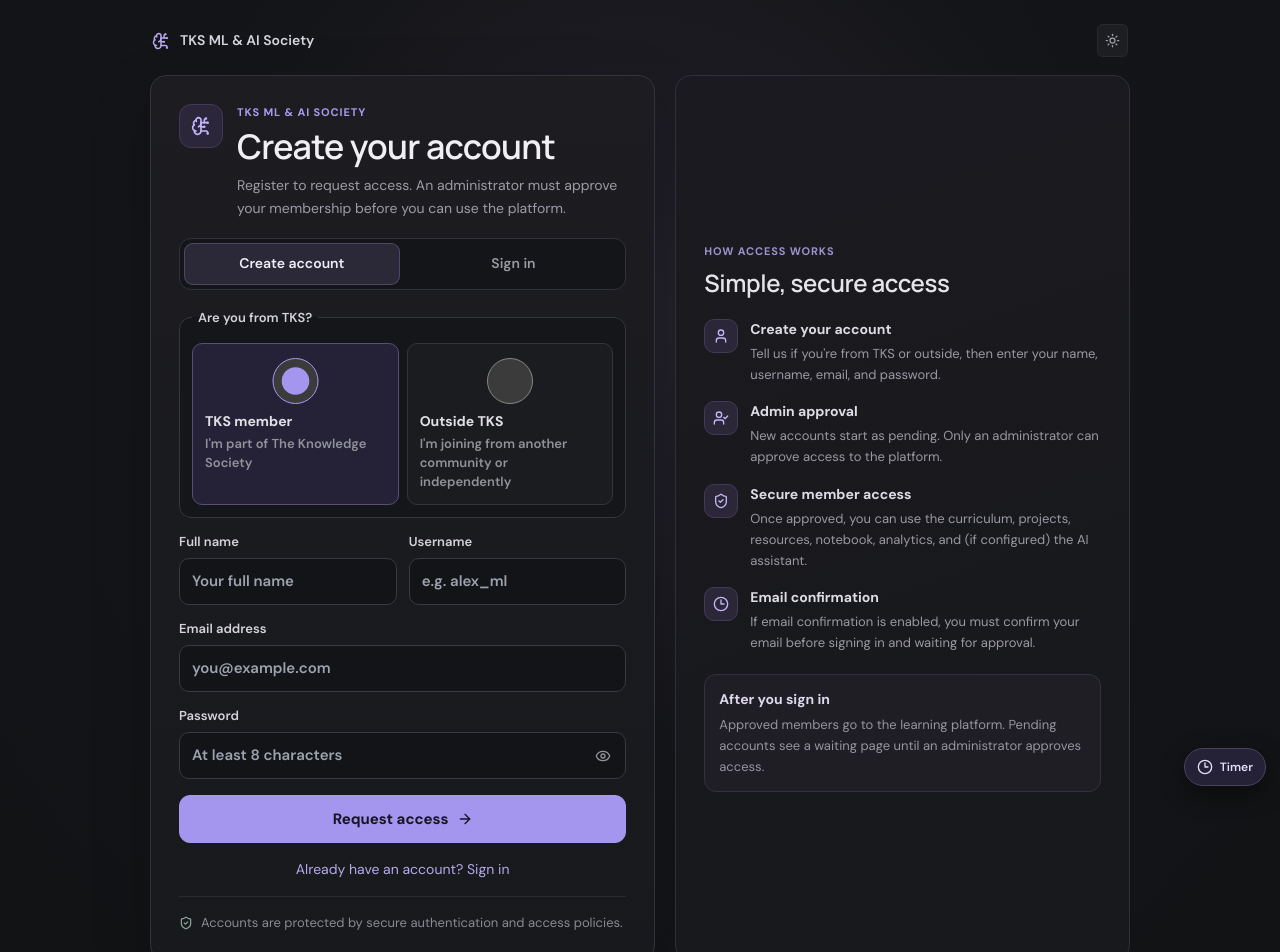
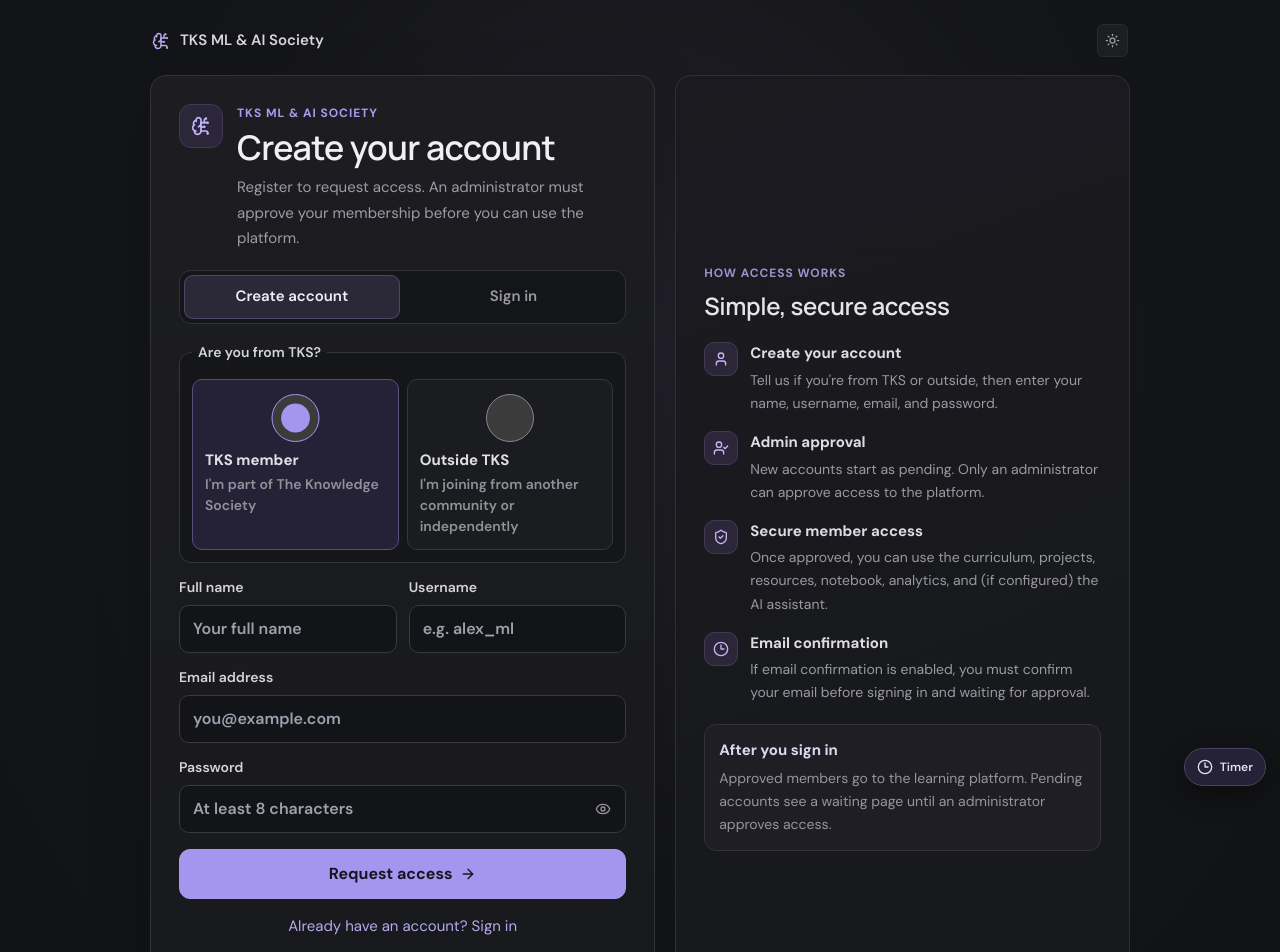
Before and after one commit to dhansikarcs-cs/tks-ml-ai-society, a Next.js app: page /login in a window 1280 px wide. Shown: the top 952 px of the page. Built offline with nearby package versions, Linux system fonts and the light colour scheme; no server answers.

Commit message:
Slightly increase login page text size

```diff
--- a/src/app/module-extra.css
+++ b/src/app/module-extra.css
@@ -520,51 +520,51 @@
 .account-page { padding: 24px 16px 40px; }
 .account-shell { width: min(980px, 100%); margin: 0 auto; }
 .account-top-row { position: static; width: 100%; display: flex; align-items: center; justify-content: space-between; margin: 0 0 18px; padding: 0 2px; }
-.account-brand-mini { font-size: 14px; color: #d7d5df; gap: 10px; }
+.account-brand-mini { font-size: 15px; color: #d7d5df; gap: 10px; }
 .account-brand-mini svg { color: #b8a8f0; }
 .account-layout { width: 100%; max-width: none; margin-top: 0; grid-template-columns: minmax(0, 1fr) minmax(320px, 0.9fr); gap: 20px; align-items: stretch; }
 .account-card { width: 100%; max-width: none; padding: 28px; border-radius: 16px; border-color: #34333d; background: linear-gradient(180deg, #1c1c21 0%, #18191d 100%); box-shadow: 0 20px 60px #00000030; }
 .account-card-head { display: flex; gap: 14px; align-items: flex-start; margin-bottom: 18px; }
 .account-mark { width: 44px; height: 44px; flex: 0 0 44px; margin-bottom: 0; border-radius: 12px; }
-.account-eyebrow { margin: 0 0 6px; font-size: 11px; letter-spacing: .08em; color: #a99cf0; }
+.account-eyebrow { margin: 0 0 6px; font-size: 12px; letter-spacing: .08em; color: #a99cf0; }
 .account-card h1 { margin: 0; font-size: clamp(28px, 3vw, 34px); line-height: 1.15; }
-.account-subtitle, .account-card > p.account-subtitle { margin: 8px 0 0; color: #9d9ca6; font-size: 14px; line-height: 1.65; max-width: 62ch; }
+.account-subtitle, .account-card > p.account-subtitle { margin: 8px 0 0; color: #9d9ca6; font-size: 15px; line-height: 1.7; max-width: 62ch; }
 .auth-mode-tabs { display: grid; grid-template-columns: 1fr 1fr; gap: 6px; padding: 4px; margin: 0 0 18px; border: 1px solid #31323a; border-radius: 12px; background: #141518; }
-.auth-mode-tabs button { min-height: 42px; border: 0; border-radius: 9px; background: transparent; color: #9a99a3; font-size: 14px; font-weight: 600; cursor: pointer; }
+.auth-mode-tabs button { min-height: 44px; border: 0; border-radius: 9px; background: transparent; color: #9a99a3; font-size: 15px; font-weight: 600; cursor: pointer; }
 .auth-mode-tabs button:hover { color: #e4e2eb; }
 .auth-mode-tabs .auth-mode-active { background: #2b2837; color: #f0edf8; box-shadow: inset 0 0 0 1px #4e4568; }
 .account-form { gap: 14px; }
-.account-form label, .account-form legend { font-size: 13px; font-weight: 600; color: #d4d3da; gap: 7px; }
-.account-form input, .account-form select { min-height: 46px; padding: 11px 12px; border-radius: 10px; font-size: 15px; background: #131417; border-color: #383941; }
+.account-form label, .account-form legend { font-size: 14px; font-weight: 600; color: #d4d3da; gap: 7px; }
+.account-form input, .account-form select { min-height: 48px; padding: 11px 13px; border-radius: 10px; font-size: 16px; background: #131417; border-color: #383941; }
 .account-form input:focus, .account-form select:focus { border-color: #7b6db0; box-shadow: 0 0 0 3px #7b6db025; }
 .auth-field-row { display: grid; grid-template-columns: 1fr 1fr; gap: 12px; }
 .auth-password-wrap { position: relative; }
 .auth-password-wrap input { padding-right: 44px; }
 .auth-password-toggle { position: absolute; right: 6px; top: 50%; transform: translateY(-50%); width: 34px; height: 34px; display: grid; place-items: center; border: 0; border-radius: 8px; background: transparent; color: #93929c; cursor: pointer; }
 .auth-password-toggle:hover { color: #dddaf0; background: #24242b; }
-.account-forgot { margin: -4px 0 0 auto; padding: 0; font-size: 13px; color: #b3a5ea; }
-.account-primary { min-height: 48px; margin-top: 2px; border-radius: 11px; font-size: 15px; font-weight: 700; }
+.account-forgot { margin: -4px 0 0 auto; padding: 0; font-size: 14px; color: #b3a5ea; }
+.account-primary { min-height: 50px; margin-top: 2px; border-radius: 11px; font-size: 16px; font-weight: 700; }
 .account-primary:not(:disabled):hover { filter: brightness(1.03); }
 .account-alt-actions { margin-top: 2px; }
-.account-switch { width: 100%; padding: 10px 0 0; font-size: 14px; color: #b6a9ec; }
-.account-security { margin-top: 16px; padding-top: 16px; font-size: 13px; color: #8a8993; justify-content: flex-start; }
-.setup-callout, .form-message { border-radius: 10px; font-size: 14px; line-height: 1.55; }
+.account-switch { width: 100%; padding: 10px 0 0; font-size: 15px; color: #b6a9ec; }
+.account-security { margin-top: 16px; padding-top: 16px; font-size: 14px; color: #8a8993; justify-content: flex-start; }
+.setup-callout, .form-message { border-radius: 10px; font-size: 15px; line-height: 1.6; }
 .form-message { padding: 11px 12px; }
 .affiliation-fieldset { border-radius: 12px; padding: 12px; background: #15161a; }
 .affiliation-option { border-radius: 10px; padding: 12px; }
-.affiliation-option strong { font-size: 14px; }
-.affiliation-option small { font-size: 13px; line-height: 1.45; }
+.affiliation-option strong { font-size: 15px; }
+.affiliation-option small { font-size: 14px; line-height: 1.5; }
 .account-flow { padding: 28px; border-radius: 16px; display: flex; flex-direction: column; justify-content: center; }
-.account-flow-eyebrow { font-size: 11px; letter-spacing: .08em; }
+.account-flow-eyebrow { font-size: 12px; letter-spacing: .08em; }
 .account-flow h2 { font-size: 24px; margin-bottom: 20px; }
 .account-flow-steps { gap: 16px; }
 .account-flow-steps li { gap: 12px; }
 .account-flow-icon { width: 34px; height: 34px; flex-basis: 34px; border-radius: 10px; }
-.account-flow-steps strong { font-size: 14px; margin-bottom: 4px; }
-.account-flow-steps p { font-size: 13px; line-height: 1.6; color: #9a99a3; }
+.account-flow-steps strong { font-size: 15px; margin-bottom: 4px; }
+.account-flow-steps p { font-size: 14px; line-height: 1.65; color: #9a99a3; }
 .account-flow-note { margin-top: 20px; padding: 14px; border-radius: 12px; }
-.account-flow-note strong { font-size: 14px; }
-.account-flow-note p { font-size: 13px; line-height: 1.6; }
+.account-flow-note strong { font-size: 15px; }
+.account-flow-note p { font-size: 14px; line-height: 1.65; }
 
 @media (max-width: 900px) {
   .account-layout { grid-template-columns: 1fr; max-width: 680px; margin: 0 auto; }
```
